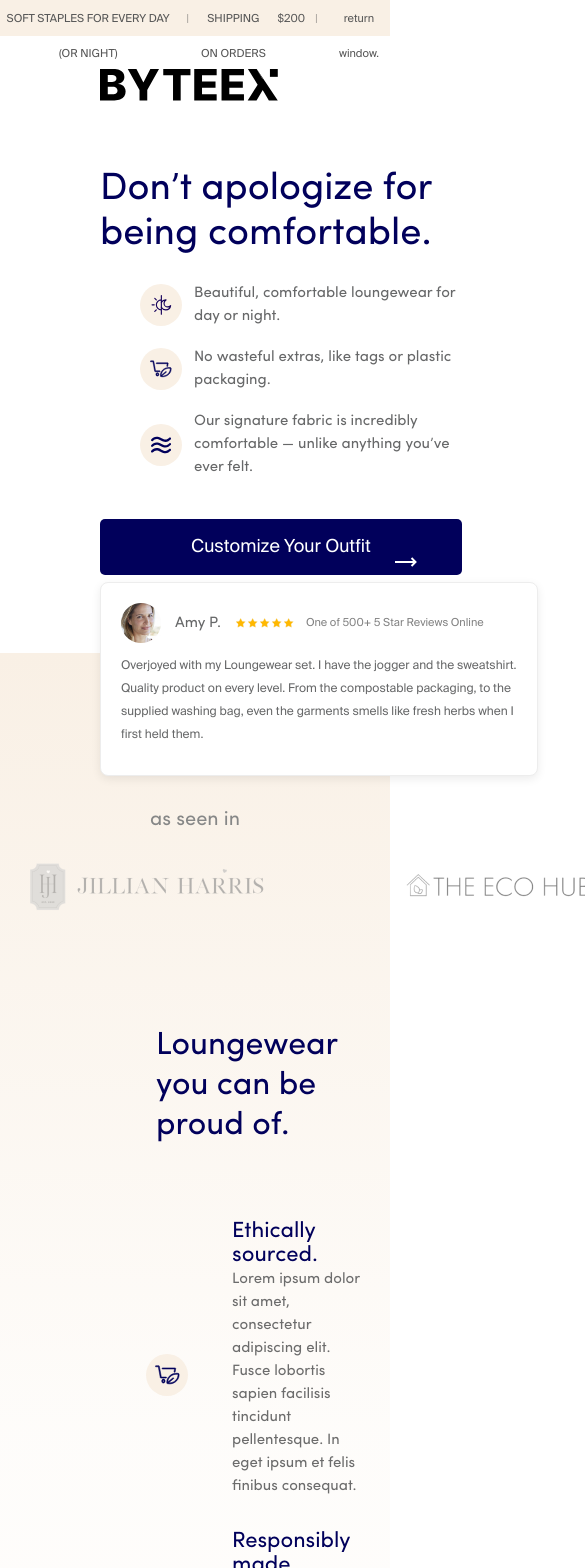
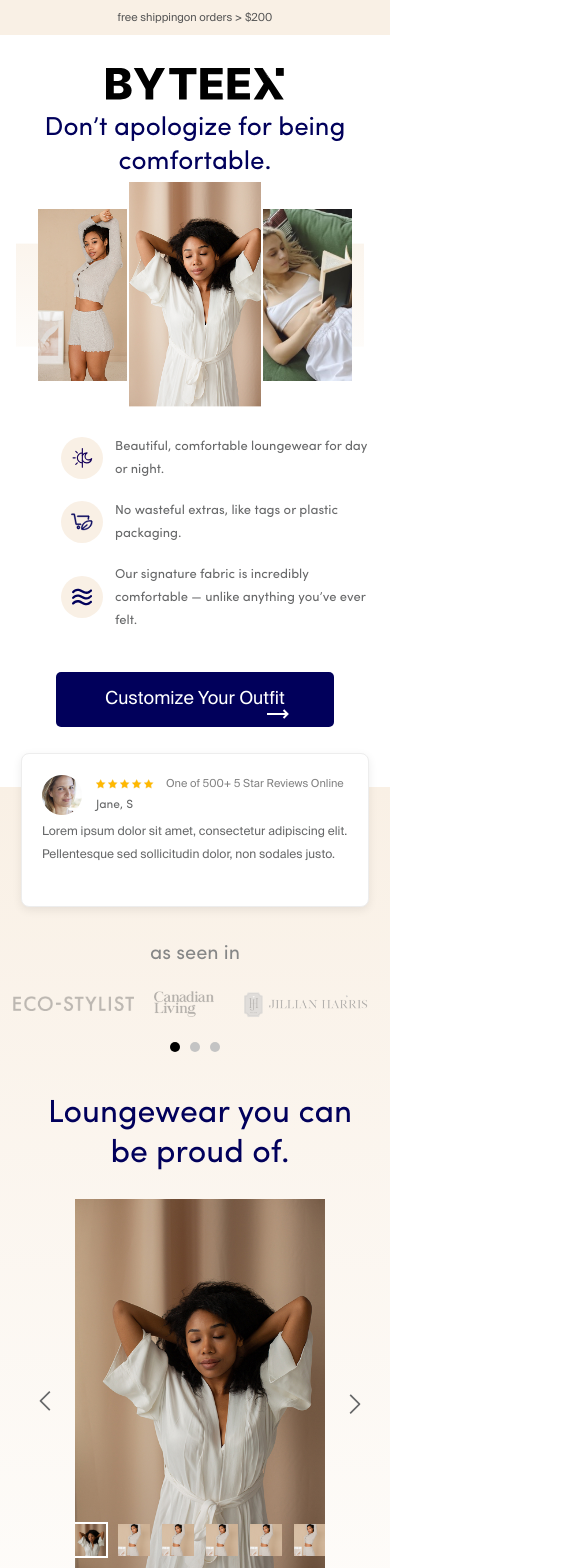
Before and after one commit to nnaaastyyyaaa/byteex-project, a Vue app: page / in a window 390 px wide. Shown: the top 1568 px of the page, 585 px wide, since content can reach past the window. Built offline with nearby package versions, Linux system fonts and the light colour scheme.

Commit message:
Adapted to mobile sizes four sections

```diff
--- a/src/App.vue
+++ b/src/App.vue
@@ -15,9 +15,9 @@ import Final from "./components/Final.vue";
   <Hero />
   <Benefits />
   <Founder />
-  <HowItWorks />
+  <!--<HowItWorks />
   <Reviews />
   <FAQ />
   <Impact />
-  <Final />
+  <Final />  -->
 </template>
--- a/src/components/BenefitGallery.vue
+++ b/src/components/BenefitGallery.vue
@@ -60,8 +60,8 @@ const current = computed(() => props.images[index.value]);
 
 <style lang="scss" scoped>
 .gallery {
-  display: flex;
   align-items: center;
+  justify-content: center;
   gap: 20px;
   outline: none;
 
@@ -81,12 +81,20 @@ const current = computed(() => props.images[index.value]);
     width: 432px;
     aspect-ratio: 2 / 3;
     overflow: hidden;
+
+    @media screen and (max-width: 1280px) {
+      width: 303px;
+    }
+
+    @media screen and (max-width: 481px) {
+      width: 250px;
+    }
   }
 
   &__img {
     display: block;
-    width: 432px;
-    height: 648px;
+    width: 100%;
+    height: 100%;
     object-fit: cover;
   }
 
@@ -131,7 +139,7 @@ const current = computed(() => props.images[index.value]);
   &__caption {
     margin-top: 16px;
     text-align: center;
-    font-size: 14px;
+    font-size: 13px;
     color: #565656;
   }
 }
--- a/src/components/Benefits.vue
+++ b/src/components/Benefits.vue
@@ -2,19 +2,36 @@
   <div class="benefits-container">
     <div class="benefits-title">
       <h1 class="benefits-title__header">as seen in</h1>
-      <div class="benefits-title__brands">
+      <div class="benefits-title__slider">
+        <div class="benefits-title__brands" ref="track" @scroll="onScroll">
           <img
-          v-for="n in 5"
+            v-for="n in shownBrands"
             :key="n"
             :src="`/images/brand${n}.png`"
             :alt="`Brand ${n}`"
-          class="benefits-title__brand"
+            :class="['benefits-title__brand', `benefits-title__brand--${n}`]"
           />
+        </div>
+        <div class="benefits-title__dots">
+          <button
+            v-for="i in dotsCount"
+            :key="i"
+            type="button"
+            class="benefits-title__dot"
+            :class="{ 'benefits-title__dot--active': active === i - 1 }"
+            :aria-label="`Show brands ${i}`"
+            @click="goTo(i - 1)"
+          ></button>
+        </div>
       </div>
     </div>
     <div class="benefits-content">
       <div class="benefits-text">
         <h2 class="benefits-text__title">Loungewear you can be proud of.</h2>
+        <BenefitGallery
+          :images="images"
+          class="benefits-content__mobile-gallery"
+        />
         <ul class="benefits-text__list">
           <li
             class="benefits-text__list-item list-item"
@@ -37,13 +54,43 @@
           </li>
         </ul>
       </div>
-      <BenefitGallery :images="images" />
+      <BenefitGallery :images="images" class="benefits-content__gallery" />
+      <ButtonCustomize svgSrc="arrow" class="benefits-content__button" />
+      <Stars class="benefits-content__stars" />
     </div>
   </div>
 </template>
 <script setup>
 import BenefitGallery from "./BenefitGallery.vue";
+import ButtonCustomize from "./ButtonCustomize.vue";
+import Stars from "./Stars.vue";
+import { ref, computed, onMounted, onUnmounted } from "vue";
 
+const brandsCount = 5;
+const visible = 3;
+const dotsCount = brandsCount - visible + 1;
+
+const active = ref(0);
+const isMobile = ref(false);
+
+let mq;
+const updateMq = () => (isMobile.value = mq.matches);
+onMounted(() => {
+  mq = window.matchMedia("(max-width: 1280px)");
+  updateMq();
+  mq.addEventListener("change", updateMq);
+});
+onUnmounted(() => mq?.removeEventListener("change", updateMq));
+
+const shownBrands = computed(() =>
+  isMobile.value
+    ? Array.from({ length: visible }, (_, i) => active.value + i + 1)
+    : Array.from({ length: brandsCount }, (_, i) => i + 1),
+);
+
+const goTo = (i) => {
+  active.value = i;
+};
 const text =
   "Lorem ipsum dolor sit amet, consectetur adipiscing elit. Fusce lobortis sapien facilisis tincidunt pellentesque. In eget ipsum et felis finibus consequat. ";
 const benefits = [
@@ -137,28 +184,106 @@ const images = [
     display: flex;
     justify-content: center;
     align-items: center;
-    gap: 120px;
+    gap: 80px;
     margin-top: 24px;
+  }
+
+  &__dots {
+    display: none;
+  }
+
+  @media screen and (max-width: 1280px) {
+    &__brands {
+      display: grid;
+      grid-template-columns: repeat(3, auto);
+      justify-content: center;
+      align-items: center;
+      gap: 20px;
+    }
+
+    &__brand {
+      height: 28px;
+      width: auto;
+      max-width: 100%;
+      object-fit: contain;
+
+      &--1 {
+        height: 15px;
+        width: auto;
+      }
+    }
+
+    &__dots {
+      display: flex;
+      justify-content: center;
+      gap: 10px;
+      margin-top: 24px;
+    }
+
+    &__dot {
+      width: 10px;
+      height: 10px;
+      padding: 0;
+      border: none;
+      border-radius: 50%;
+      background: #c4c4c4;
+      cursor: pointer;
+
+      &--active {
+        background: #000;
+      }
+    }
   }
 }
 
 .benefits-content {
   display: flex;
+  flex-direction: row;
+  align-items: center;
   gap: 180px;
   margin-top: 112px;
   margin-left: 106px;
+  margin-bottom: 54px;
+
+  @media screen and (max-width: 1280px) {
+    justify-content: center;
+    gap: 10px;
+    margin-left: 10px;
+    margin-top: 42px;
   }
 
-.benefits-text {
-  &__title {
-    font-family: "Sofia Pro", sans-serif;
-    font-weight: 400;
-    font-size: 32px;
-    line-height: 40px;
-    letter-spacing: 4%;
-    color: #01005b;
-    margin-bottom: 74px;
-    margin-left: 50px;
+  @media screen and (max-width: 786px) {
+    flex-direction: column;
+  }
+
+  &__gallery {
+    display: flex;
+    @media screen and (max-width: 786px) {
+      display: none;
+    }
+  }
+
+  &__mobile-gallery {
+    display: none;
+    @media screen and (max-width: 786px) {
+      display: flex;
+      margin: 0 auto;
+    }
+  }
+
+  &__button {
+    display: none;
+    @media screen and (max-width: 786px) {
+      display: block;
+      margin: auto;
+    }
+  }
+
+  &__stars {
+    display: none;
+    @media screen and (max-width: 786px) {
+      display: block;
+    }
   }
 }
 
@@ -192,10 +317,20 @@ const images = [
     margin-left: 32px;
     margin-bottom: 32px;
     max-width: 660px;
+
+    @media screen and (max-width: 1280px) {
+      margin-left: 5px;
+    }
   }
 }
 
 .text-container {
+  @media screen and (max-width: 786px) {
+    text-align: center;
+    padding-bottom: 50px;
+    border-bottom: 1px solid rgba(196, 196, 196, 0.5);
+  }
+
   &__title {
     font-family: "Sofia Pro", sans-serif;
     font-weight: 400;
@@ -203,6 +338,10 @@ const images = [
     line-height: 24px;
     letter-spacing: 4%;
     color: #01005b;
+
+    @media screen and (max-width: 786px) {
+      margin-bottom: 20px;
+    }
   }
 
   &__text {
@@ -214,4 +353,50 @@ const images = [
     color: #6c6c6c;
   }
 }
+
+.benefits-text {
+  @media screen and (max-width: 786px) {
+    display: block;
+    margin: 0 auto;
+  }
+  &__title {
+    font-family: "Sofia Pro", sans-serif;
+    font-weight: 400;
+    font-size: 32px;
+    line-height: 40px;
+    letter-spacing: 4%;
+    color: #01005b;
+    margin-bottom: 74px;
+    margin-left: 50px;
+
+    @media screen and (max-width: 786px) {
+      display: block;
+      margin: 0 auto;
+      max-width: 330px;
+      text-align: center;
+      margin-bottom: 25px;
+    }
+  }
+
+  &__list-item {
+    @media screen and (max-width: 786px) {
+      flex-direction: column;
+      gap: 20px;
+    }
+
+    &:last-child .text-container {
+      @media screen and (max-width: 786px) {
+        border-bottom: none;
+        padding-bottom: 0;
+      }
+    }
+  }
+
+  &__list {
+    @media screen and (max-width: 786px) {
+      margin-top: 62px;
+      padding-left: 0;
+    }
+  }
+}
 </style>
--- a/src/components/ButtonCustomize.vue
+++ b/src/components/ButtonCustomize.vue
@@ -26,6 +26,15 @@ const props = defineProps({
     padding: 16px 30px;
     position: relative;
 
+    @media screen and (max-width: 1280px) {
+      width: 381px;
+    }
+
+    @media screen and (max-width: 481px) {
+      width: 80%;
+      height: 80%;
+    }
+
     &--text {
       font-family: "Suisse Int'l", sans-serif;
       font-weight: 400;
--- a/src/components/Founder.vue
+++ b/src/components/Founder.vue
@@ -1,29 +1,10 @@
 <template>
   <div class="founder-container">
     <div class="founder-content">
-      <div class="founder-images">
-        <img
-          src="/images/hero-1.jpg"
-          alt="Woman"
-          class="founder-images__img-left"
-        />
-        <div class="image-container">
-          <img
-            src="/images/woman4.jpg"
-            alt="Woman"
-            class="founder-images__img"
-            width="382"
-            height="570"
-          />
-        </div>
-        <img
-          src="/images/women3.jpg"
-          alt="Woman"
-          class="founder-images__img-right"
-        />
-      </div>
+      <FounderImages class="founder-content__image" />
       <div class="founder-text">
         <h1 class="founder-text__title">Be your best self.</h1>
+        <FounderImages class="founder-text__image" />
         <p class="founder-text__info">
           Hi! My name’s [Insert Name], and I founded [Insert] in ____.
         </p>
@@ -53,7 +34,7 @@
           sapien.
         </p>
         <p class="founder-text__info">Cras mattis varius mollis.</p>
-        <ButtonCustomize />
+        <ButtonCustomize class="founder-text__button" />
       </div>
     </div>
   </div>
@@ -61,24 +42,34 @@
 
 <script setup>
 import ButtonCustomize from "./ButtonCustomize.vue";
+import FounderImages from "./FounderImages.vue";
 </script>
 
 <style scoped lang="scss">
 .founder-container {
   padding: 82px 90px 56px 124px;
   background-color: #f0eeef;
+
+  @media screen and (max-width: 1280px) {
+    padding: 40px 38px 54px;
+  }
 }
 
 .founder-content {
   display: flex;
   gap: 96px;
-}
 
-.image-container {
-  width: 382px;
-  height: 570px;
-  overflow: hidden;
-  margin: 46px 100px 47px 50px;
+  @media screen and (max-width: 1280px) {
+    align-items: center;
+    justify-content: center;
+  }
+
+  &__image {
+    display: block;
+    @media screen and (max-width: 1280px) {
+      display: none;
+    }
+  }
 }
 
 .founder-text {
@@ -90,6 +81,21 @@ import ButtonCustomize from "./ButtonCustomize.vue";
     letter-spacing: 4%;
     color: #2a2996;
     margin-bottom: 40px;
+
+    @media screen and (max-width: 1280px) {
+      display: block;
+      margin: 0 auto;
+      text-align: center;
+    }
+  }
+
+  &__image {
+    display: none;
+    @media screen and (max-width: 1280px) {
+      display: block;
+      margin: 40px auto;
+      max-width: 344px;
+    }
   }
 
   &__info {
@@ -101,39 +107,22 @@ import ButtonCustomize from "./ButtonCustomize.vue";
     letter-spacing: 3%;
     color: #6c6c6c;
     margin-bottom: 30px;
-  }
-}
 
-.founder-images {
-  position: relative;
+    @media screen and (max-width: 1280px) {
+      display: block;
+      margin: 0 auto 30px;
+    }
 
-  &__img {
-    width: 100%;
-    height: 100%;
-    transform: scale(1.2);
-    object-fit: cover;
-    transform-origin: 40% 40%;
+    @media screen and (max-width: 786px) {
+      max-width: 335px;
+    }
   }
 
-  &__img-left {
-    position: absolute;
-    top: 0;
-    left: 0;
-    width: 165px;
-    height: 175px;
-    object-fit: cover;
-    object-position: center 25%;
-    z-index: 1;
-    border: 5px solid #f0eeef;
-  }
-
-  &__img-right {
-    position: absolute;
-    bottom: 0;
-    right: 0;
-    width: 128px;
-    height: 176px;
-    border-left: 5px solid #f0eeef;
+  &__button {
+    display: block;
+    @media screen and (max-width: 1280px) {
+      display: none;
+    }
   }
 }
 </style>
--- /dev/null
+++ b/src/components/FounderImages.vue
@@ -0,0 +1,87 @@
+<template>
+  <div class="founder-images">
+    <img
+      src="/images/hero-1.jpg"
+      alt="Woman"
+      class="founder-images__img-left"
+    />
+    <div class="image-container">
+      <img
+        src="/images/woman4.jpg"
+        alt="Woman"
+        class="founder-images__img"
+        width="382"
+        height="570"
+      />
+    </div>
+    <img
+      src="/images/women3.jpg"
+      alt="Woman"
+      class="founder-images__img-right"
+    />
+  </div>
+</template>
+
+<style lang="scss">
+.image-container {
+  width: 382px;
+  height: 570px;
+  overflow: hidden;
+  margin: 46px 100px 47px 50px;
+
+  @media screen and (max-width: 1280px) {
+    width: 240px;
+    height: 310px;
+    margin: 0;
+  }
+}
+
+.founder-images {
+  position: relative;
+  display: flow-root;
+  flex-shrink: 0;
+  @media screen and (max-width: 1280px) {
+    width: 238px;
+    padding: 30px 55px 30px 55px;
+  }
+
+  &__img {
+    width: 100%;
+    height: 100%;
+    transform: scale(1.2);
+    object-fit: cover;
+    transform-origin: 40% 40%;
+  }
+
+  &__img-left {
+    position: absolute;
+    top: 0;
+    left: 0;
+    width: 165px;
+    height: 175px;
+    object-fit: cover;
+    object-position: center 25%;
+    z-index: 1;
+    border: 5px solid #f0eeef;
+    @media screen and (max-width: 1280px) {
+      width: 104px;
+      height: 110px;
+    }
+  }
+
+  &__img-right {
+    position: absolute;
+    bottom: 0;
+    right: 0;
+    width: 128px;
+    height: 176px;
+    border-left: 5px solid #f0eeef;
+
+    @media screen and (max-width: 1280px) {
+      width: 110px;
+      height: 110px;
+      border-top: 2px solid #f0eeef;
+    }
+  }
+}
+</style>
--- a/src/components/Gallery.vue
+++ b/src/components/Gallery.vue
@@ -1,28 +1,23 @@
 <template>
   <div class="gallery">
-    <div class="gallery__band left"></div>
+    <div class="gallery__inner">
+      <div class="gallery__band"></div>
       <img
         class="gallery__left"
         :src="`/images/${props.urls[0].src}`"
         :alt="props.urls[0].alt"
-      width="210"
-      height="316"
       />
       <img
         class="gallery__center"
         :src="`/images/${props.urls[1].src}`"
         :alt="props.urls[1].alt"
-      width="250"
-      height="422"
       />
       <img
         class="gallery__right"
         :src="`/images/${props.urls[2].src}`"
         :alt="props.urls[2].alt"
-      width="210"
-      height="316"
       />
-    <div class="gallery__band right"></div>
+    </div>
   </div>
 </template>
 
@@ -37,40 +32,66 @@ const props = defineProps({
 
 <style lang="scss">
 .gallery {
+  position: relative;
+  width: fit-content;
+  max-width: 100%;
+
+  &__inner {
+    --w: clamp(150px, 17vw, 250px);
+    position: relative;
     display: flex;
     align-items: center;
+    justify-content: center;
+
+    @media screen and (max-width: 786px) {
+      --w: 136px;
+    }
+  }
 
   &__band {
-    width: 134px;
-    height: 189px;
+    margin-right: 10px;
+    position: absolute;
+    top: 50%;
+    left: calc(var(--w) * -0.16);
+    right: calc(var(--w) * -0.16);
+    height: calc(var(--w) * 0.756);
+    transform: translateY(-50%);
+    z-index: 0;
     background: linear-gradient(
       180deg,
       rgba(249, 240, 229, 0.7) 0%,
       rgba(249, 240, 229, 0.22) 100%
     );
-
-    &.left {
-      transform: translateX(80%);
   }
 
-    &.right {
-      transform: translateX(-80%);
-    }
+  &__left,
+  &__center,
+  &__right {
+    position: relative;
+    display: block;
+    object-fit: cover;
   }
 
   &__center {
-    border: 2px solid white;
+    box-sizing: border-box;
+    width: var(--w);
+    aspect-ratio: 250 / 422;
+    border: 2px solid #fff;
     z-index: 3;
   }
 
-  &__left {
-    transform: translateX(46px);
+  &__left,
+  &__right {
+    width: calc(var(--w) * 0.84);
+    aspect-ratio: 210 / 316;
     z-index: 2;
   }
 
+  &__left {
+    margin-right: calc(var(--w) * -0.184);
+  }
   &__right {
-    transform: translateX(-46px);
-    z-index: 2;
+    margin-left: calc(var(--w) * -0.184);
   }
 }
 </style>
--- a/src/components/Header.vue
+++ b/src/components/Header.vue
@@ -10,11 +10,13 @@
       <span class="header__text--separator"> | </span>
       <span> easy 45 day return window. </span>
     </p>
+    <p class="header__mobile-text">free shippingon orders > $200</p>
   </div>
 </template>
 
 <style lang="scss">
 .header {
+  background-color: #f9f0e5;
   &__text {
     display: flex;
     justify-content: center;
@@ -23,7 +25,6 @@
     line-height: 35px;
     letter-spacing: 8%;
     height: 36px;
-    background-color: #f9f0e5;
     text-align: center;
     font-family: "Suisse Int'l", sans-serif;
     font-weight: 400;
@@ -37,6 +38,25 @@
     &--separator {
       color: rgba(86, 86, 86, 0.5);
     }
+
+    @media screen and (max-width: 1279px) {
+      display: none;
+    }
+  }
+
+  &__mobile-text {
+    font-family: "Suisse Int'l", sans-serif;
+    font-weight: 400;
+    font-size: 11px;
+    line-height: 35px;
+    letter-spacing: 8%;
+    text-align: center;
+    color: #565656;
+    display: none;
+
+    @media screen and (max-width: 1279px) {
+      display: block;
+    }
   }
 }
 </style>
--- a/src/components/Hero.vue
+++ b/src/components/Hero.vue
@@ -1,11 +1,12 @@
 <template>
   <div class="header-container">
-    <svg class="logo" width="178" height="32">
+    <svg class="header-container__logo" width="178" height="32">
       <use href="/icons/icons.svg#icon-logo" />
     </svg>
     <div class="hero-content">
       <div class="hero-content__info info">
         <h1 class="info__header">Don’t apologize for being comfortable.</h1>
+        <Gallery :urls="urls" class="info__gallery-mobile" />
         <ul class="info__list">
           <li
             class="info__list-item list-item"
@@ -22,9 +23,9 @@
             </p>
           </li>
         </ul>
-        <ButtonCustomize svgSrc="arrow" />
+        <ButtonCustomize svgSrc="arrow" class="hero-content__button" />
       </div>
-      <Gallery :urls="urls" />
+      <Gallery :urls="urls" class="hero-content__gallery" />
     </div>
     <div class="review">
       <div class="review__header review-header">
@@ -34,11 +35,21 @@
           height="40"
           class="review-header__image"
         />
-        <p class="review-header__name">{{ review.name }}</p>
-        <Stars />
+        <div class="review-header__head">
+          <div class="review-header__first-line">
+            <p class="review-header__name">{{ review.name }}</p>
+            <Stars />
+          </div>
+          <div class="review-header__second-line">
+            <p class="review-header__name-mobile">{{ review.nameMobile }}</p>
+          </div>
+        </div>
       </div>
       <p class="review__text">
         {{ review.text }}
+      </p>
+      <p class="review__text-mobile">
+        {{ review.textMobile }}
       </p>
     </div>
   </div>
@@ -66,8 +77,11 @@ const features = [
 
 const review = {
   name: "Amy P.",
+  nameMobile: "Jane, S",
   avatar: "/images/amy.jpg",
   text: "Overjoyed with my Loungewear set. I have the jogger and the sweatshirt. Quality product on every level. From the compostable packaging, to the supplied washing bag, even the garments smells like fresh herbs when I first held them.",
+  textMobile:
+    "Lorem ipsum dolor sit amet, consectetur adipiscing elit. Pellentesque sed sollicitudin dolor, non sodales justo.",
 };
 
 const urls = [
@@ -93,16 +107,66 @@ const urls = [
   margin-bottom: 60px;
   position: relative;
   z-index: 2;
+
+  @media screen and (max-width: 1280px) {
+    margin: 33px 21px 60px;
+  }
+
+  &__logo {
+    @media screen and (max-width: 1280px) {
+      display: block;
+      margin: 0 auto;
+    }
+  }
 }
 
+.info {
+  width: 550px;
+
+  @media screen and (max-width: 1280px) {
+    width: 100%;
+    max-width: 550px;
+  }
+
+  &__gallery-mobile {
+    display: none;
+    @media screen and (max-width: 1280px) {
+      display: block;
+      margin: 0 auto 24px;
+    }
+  }
+}
 .hero-content {
   margin-top: 62px;
   display: flex;
   gap: 100px;
+
+  @media screen and (max-width: 1280px) {
+    flex-direction: column;
+    align-items: center;
+    justify-content: center;
+    margin-top: 12px;
+  }
+
+  &__gallery {
+    display: flex;
+    margin-right: 10px;
+    @media screen and (max-width: 1280px) {
+      display: none;
+    }
+  }
+
+  &__button {
+    @media screen and (max-width: 1280px) {
+      display: block;
+      margin: 0 auto;
+    }
+  }
 }
 
 .info {
-  width: 550px;
+  width: fit-content;
+
   &__header {
     font-family: "Sofia Pro", sans-serif;
     font-weight: 400;
@@ -110,6 +174,15 @@ const urls = [
     line-height: 45px;
     letter-spacing: 4%;
     color: #01005b;
+
+    @media screen and (max-width: 1280px) {
+      font-size: 26px;
+      line-height: 34px;
+      max-width: 350px;
+      display: block;
+      margin: 0 auto;
+      text-align: center;
+    }
   }
 
   &__list {
@@ -119,6 +192,18 @@ const urls = [
     gap: 18px;
     margin-top: 25px;
     margin-bottom: 40px;
+
+    @media screen and (max-width: 1280px) {
+      margin-left: 0;
+    }
+  }
+
+  &__gallery-mobile {
+    display: none;
+    @media screen and (max-width: 1280px) {
+      display: flex;
+      justify-content: center;
+    }
   }
 }
 
@@ -126,6 +211,10 @@ const urls = [
   display: flex;
   align-items: center;
   gap: 12px;
+
+  @media screen and (max-width: 1280px) {
+    max-width: 380px;
+  }
 
   &__svg-container {
     width: 30px;
@@ -159,6 +248,10 @@ const urls = [
     line-height: 23px;
     letter-spacing: 3%;
     color: #676869;
+
+    @media screen and (max-width: 786px) {
+      font-size: 13px;
+    }
   }
 }
 
@@ -174,23 +267,54 @@ const urls = [
   border: 1px solid #ededed;
   position: absolute;
   left: 0;
-  bottom: -35%;
+  top: calc(100% - 46px);
   z-index: 2;
+
+  @media screen and (max-width: 1280px) {
+    left: 0;
+    right: 0;
+    margin: 0 auto;
+    max-width: fit-content;
+    height: 132px;
+    top: calc(100% + 26px);
+  }
 
   &__header {
     display: flex;
     align-items: center;
     justify-content: flex-start;
     margin-bottom: 12px;
+
+    @media screen and (max-width: 481px) {
+      margin-bottom: 4px;
+    }
   }
 
-  &__text {
+  &__text,
+  &__text-mobile {
     font-family: "Suisse Int'l", sans-serif;
     font-weight: 400;
     font-size: 12px;
     line-height: 23px;
     letter-spacing: 4%;
     color: #676869;
+  }
+
+  &__text {
+    display: block;
+
+    @media screen and (max-width: 1280px) {
+      display: none;
+    }
+  }
+
+  &__text-mobile {
+    display: none;
+
+    @media screen and (max-width: 1280px) {
+      display: block;
+      max-width: 375px;
+    }
   }
 }
 
@@ -199,14 +323,36 @@ const urls = [
     margin-right: 14px;
   }
 
+  &__name-mobile,
   &__name {
     font-family: "Sofia Pro", sans-serif;
     font-weight: 400;
-    font-size: 15px;
     line-height: 23px;
     letter-spacing: 3%;
     color: #676869;
     margin-right: 15px;
   }
+
+  &__name {
+    display: block;
+    font-size: 15px;
+
+    @media screen and (max-width: 1280px) {
+      display: none;
+    }
+  }
+
+  &__name-mobile {
+    display: none;
+    font-size: 12px;
+
+    @media screen and (max-width: 1280px) {
+      display: block;
+    }
+  }
+
+  &__first-line {
+    display: flex;
+  }
 }
 </style>
```
Lines whose indentation alone changed are shown as unchanged.
